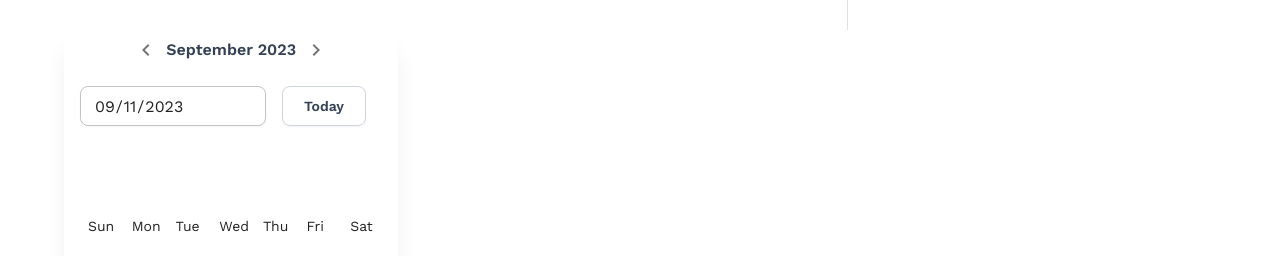
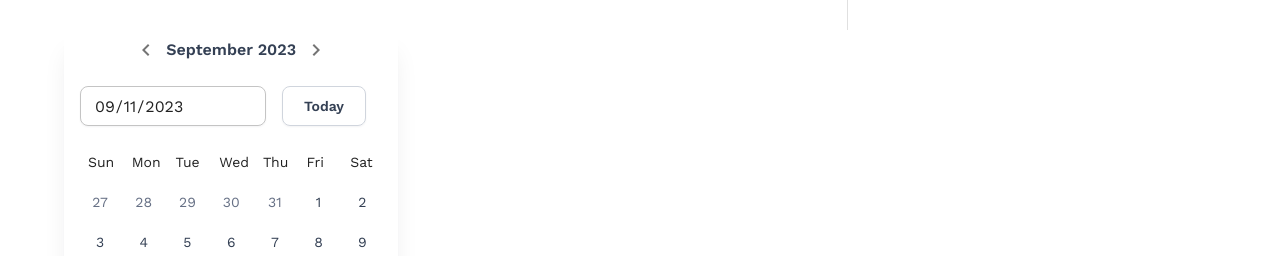
Before and after one commit to olabdulhaq/todolist, a React (Create React App) app: page / in a window 1280 px wide. Shown: the part 533-789 px from the top of the page. Built offline with nearby package versions, Linux system fonts and the light colour scheme; no server answers.

Commit message:
:rocket: fix white spacing in calendar view

```diff
--- a/src/components/maincontent/TodoCalendar.tsx
+++ b/src/components/maincontent/TodoCalendar.tsx
@@ -150,8 +150,6 @@ const TodoCalendar = ({todosData, handleDateButton}:IProps) => {
               }}
               onClick={() => {
                 handleDateButton(selectedDate)
-                // alert(selectedDate)
-                console.log(moment(selectedDate))
               }}
               >
               {currentDay}
@@ -233,7 +231,9 @@ const TodoCalendar = ({todosData, handleDateButton}:IProps) => {
         <Grid
           container
           spacing={2}
-          sx={{ width: '100%', alignItems: 'center', justifyContent: 'center' }}>
+          sx={{ width: '100%', alignItems: 'center', justifyContent: 'center', '& .MuiGrid-item': {
+            pb: 2,
+          } }}>
           <Grid item xs={12} md={8} sx={{width: '100%'}}>
             <TextField
               type="date"
@@ -241,6 +241,7 @@ const TodoCalendar = ({todosData, handleDateButton}:IProps) => {
               onChange={handleDateChange}
               className="date-input"
               sx={{
+                pb: 0,
                 '& .MuiOutlinedInput-root': {
                   borderRadius: '0.5rem',
                   maxWidth: '16.36rem',
```
